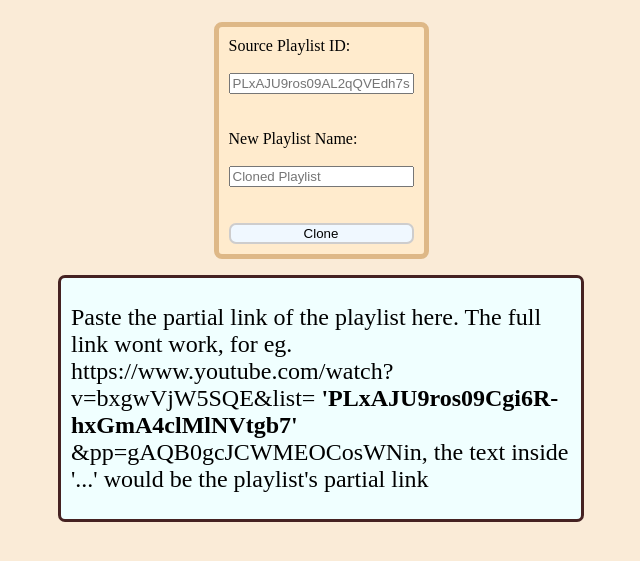
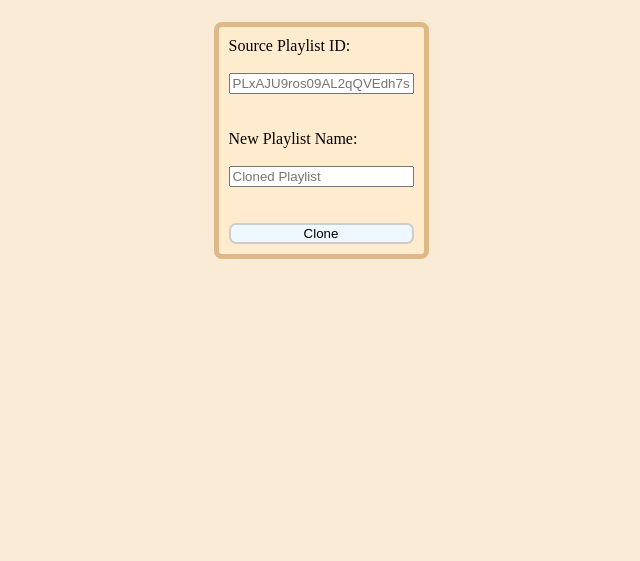
Before and after one commit to Shravan243/ClonePlay-Web, a plain HTML site: page wwwroot/index.html in a window 1280 px wide. Shown: the part 179-740 px from the top of the page, without its empty margins (319-959 px from the left). Drawn offline with Linux system fonts and the light colour scheme.

Commit message:
removed steps to clone

```diff
--- a/wwwroot/index.html
+++ b/wwwroot/index.html
@@ -84,15 +84,6 @@
       <button type="submit" class="submitBtn">Clone</button>
     </form>
 
-    <div class="steps">
-      <p>
-        Paste the partial link of the playlist here. The full link wont work,
-        for eg. https://www.youtube.com/watch?v=bxgwVjW5SQE&list=
-        <b> 'PLxAJU9ros09Cgi6R-hxGmA4clMlNVtgb7'</b> &pp=gAQB0gcJCWMEOCosWNin,
-        the text inside '...' would be the playlist's partial link
-      </p>
-    </div>
-
     <p id="result"></p>
 
     <script>
```
